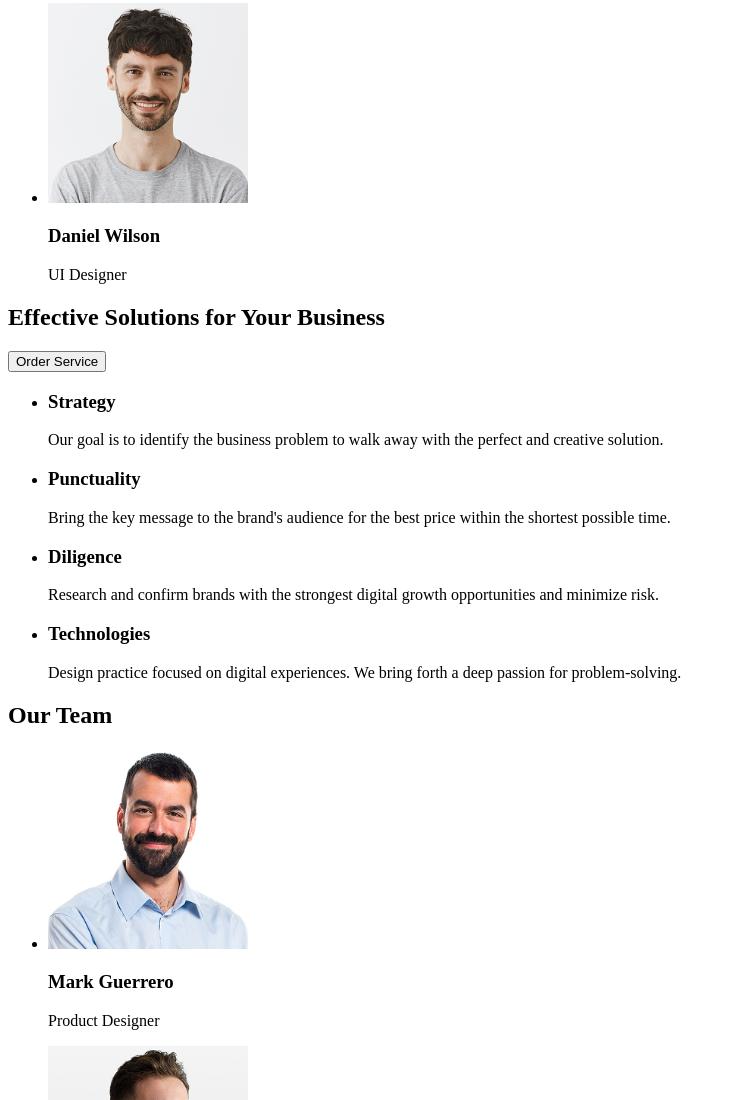
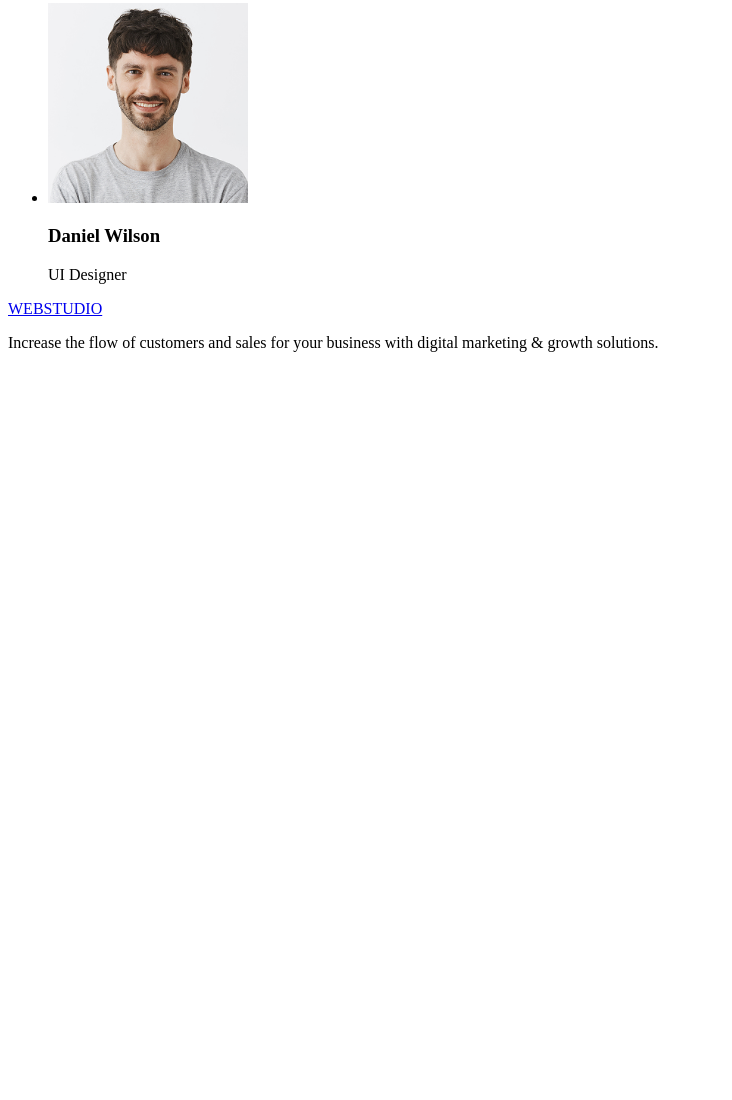
Before and after one commit to druzelizaveta/goit-markup-hw-01, a plain HTML site: page index.html in a window 1280 px wide. Shown: the part 1448-2548 px from the top of the page, without its empty margins (0-732 px from the left). After the commit the page ends 1816 px from the top, so only its background shows below. Drawn offline with Linux system fonts and the light colour scheme.

Commit message:
commit hw-1 refinement

```diff
--- a/index.html
+++ b/index.html
@@ -99,88 +99,12 @@
         </ul>
       </section>
     </main>
-    <main>
-      <section>
-        <h1>Effective Solutions for Your Business</h1>
-        <button type="button">Order Service</button>
-      </section>
-      <section>
-        <ul>
-          <li>
-            <h3>Strategy</h3>
-            <p>
-              Our goal is to identify the business problem to walk away with the
-              perfect and creative solution.
-            </p>
-          </li>
-          <li>
-            <h3>Punctuality</h3>
-            <p>
-              Bring the key message to the brand's audience for the best price
-              within the shortest possible time.
-            </p>
-          </li>
-          <li>
-            <h3>Diligence</h3>
-            <p>
-              Research and confirm brands with the strongest digital growth
-              opportunities and minimize risk.
-            </p>
-          </li>
-          <li>
-            <h3>Technologies</h3>
-            <p>
-              Design practice focused on digital experiences. We bring forth a
-              deep passion for problem-solving.
-            </p>
-          </li>
-        </ul>
-      </section>
-      <section>
-        <h2>Our Team</h2>
-        <ul>
-          <li>
-            <img
-              src="/images/img-1.jpg"
-              alt="Mark Guerrero"
-              width="200"
-              height="200"
-            />
-            <h3>Mark Guerrero</h3>
-            <p>Product Designer</p>
-          </li>
-          <li>
-            <img
-              src="/images/img-2.jpg"
-              alt="Tom Ford"
-              width="200"
-              height="200"
-            />
-            <h3>Tom Ford</h3>
-            <p>Frontend Developer</p>
-          </li>
-          <li>
-            <img
-              src="/images/img-3.jpg"
-              alt="Camila Garcia"
-              width="200"
-              height="200"
-            />
-            <h3>Camila Garcia</h3>
-            <p>Marketing</p>
-          </li>
-          <li>
-            <img
-              src="/images/img-4.jpg"
-              alt="Daniel Wilson"
-              width="200"
-              height="200"
-            />
-            <h3>Daniel Wilson</h3>
-            <p>UI Designer</p>
-          </li>
-        </ul>
-      </section>
-    </main>
+    <footer>
+      <a href="#">WEBSTUDIO</a>
+      <p>
+        Increase the flow of customers and sales for your business with digital
+        marketing & growth solutions.
+      </p>
+    </footer>
   </body>
 </html>
```
